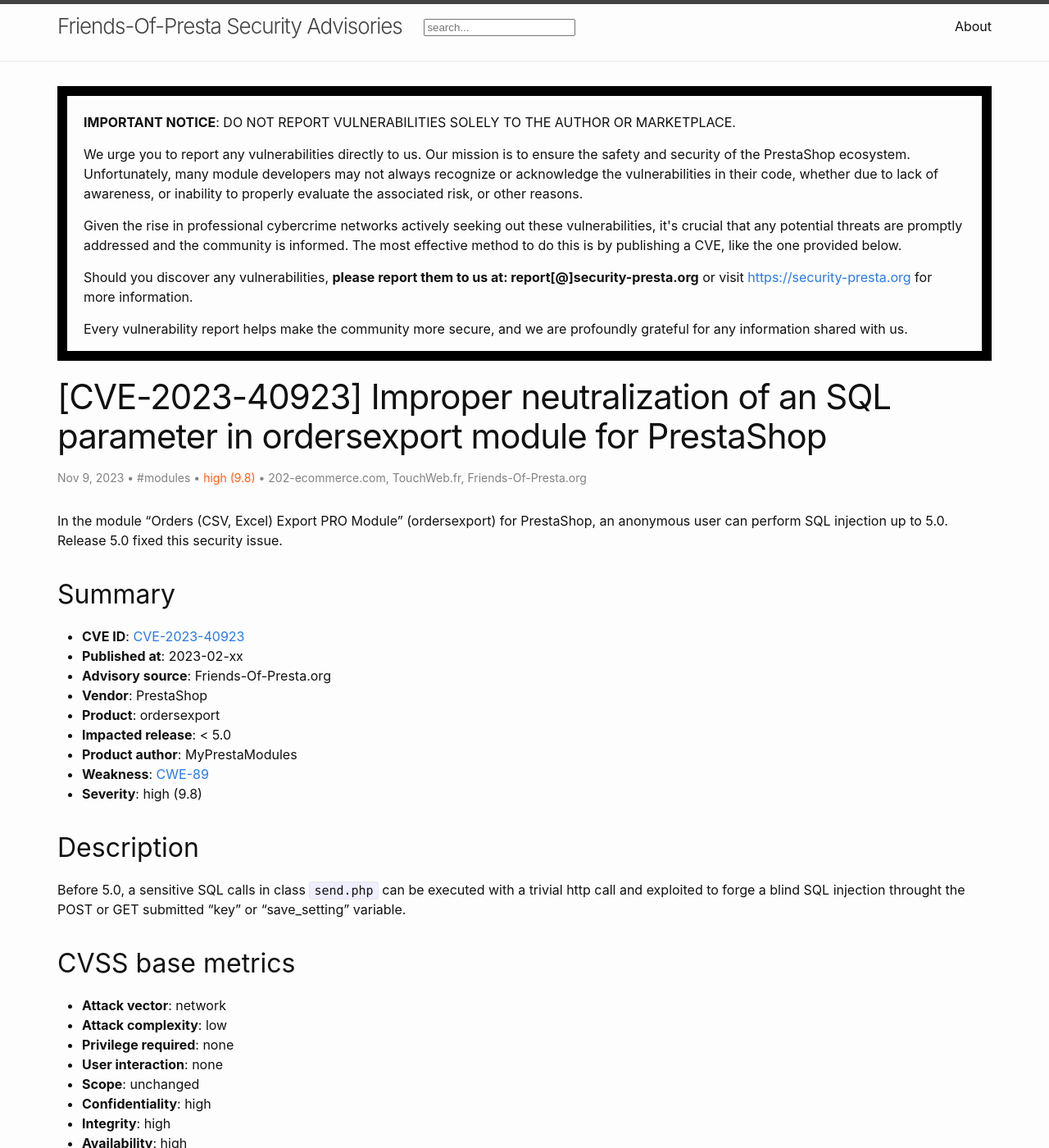
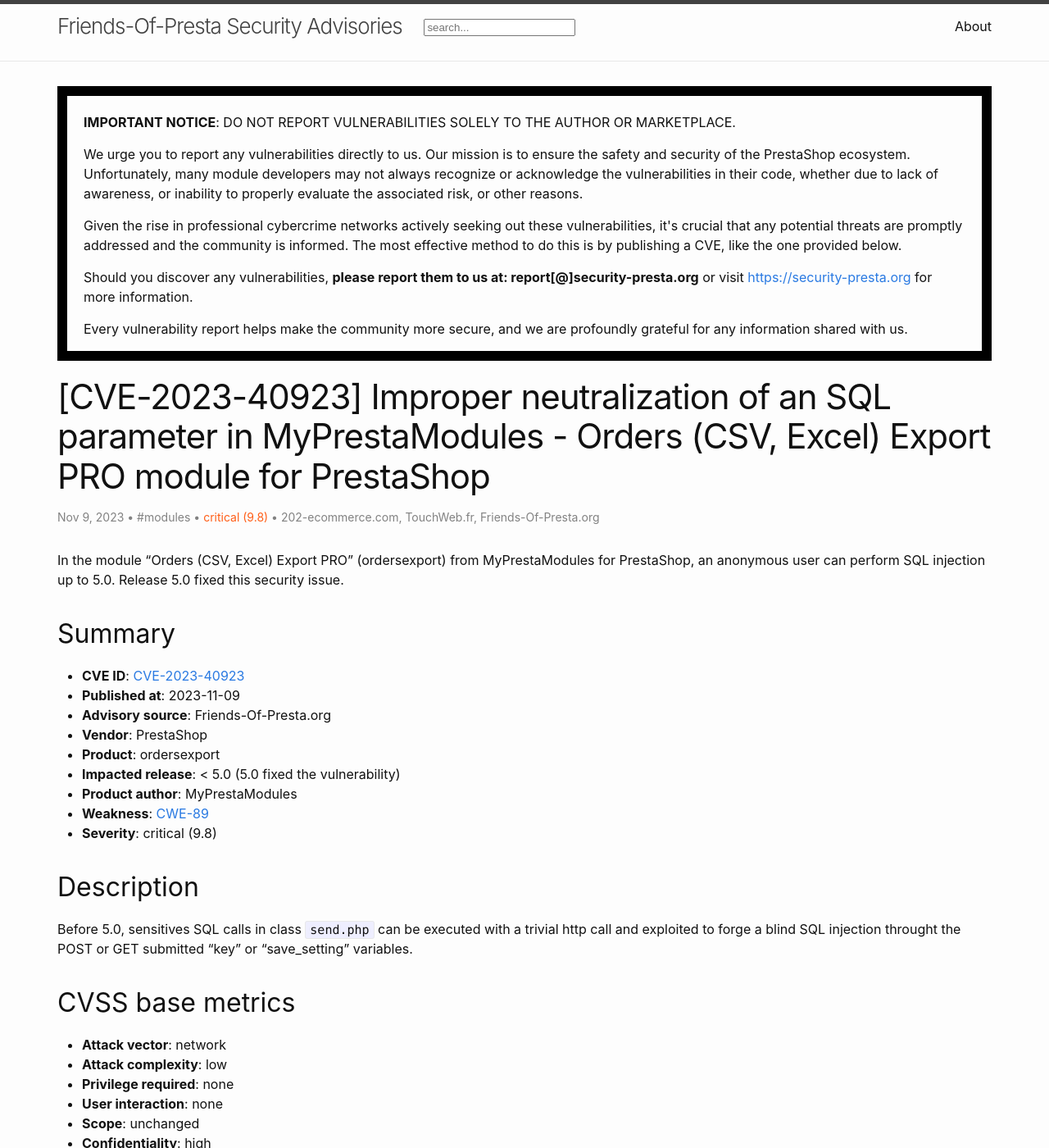
Before and after one commit to friends-of-presta/security-advisories, a Jekyll site: the page built from _posts/2023-11-09-ordersexport.md, in a window 1280 px wide and 1400 px high. Shown: the whole window at 82% size. Built offline with Jekyll 4.4.1, drawn with Linux system fonts in a browser that asks for light colours.

Commit message:
Update 2023-11-09-ordersexport.md

```diff
--- a/_posts/2023-11-09-ordersexport.md
+++ b/_posts/2023-11-09-ordersexport.md
@@ -1,32 +1,32 @@
 ---
 layout: post
-title: "[CVE-2023-40923] Improper neutralization of an SQL parameter in ordersexport module for PrestaShop"
+title: "[CVE-2023-40923] Improper neutralization of an SQL parameter in MyPrestaModules - Orders (CSV, Excel) Export PRO module for PrestaShop"
 categories: modules
 author:
 - 202-ecommerce.com
 - TouchWeb.fr
 - Friends-Of-Presta.org
 meta: "CVE,PrestaShop,ordersexport"
-severity: "high (9.8)"
+severity: "critical (9.8)"
 ---
 
-In the module "Orders (CSV, Excel) Export PRO Module" (ordersexport) for PrestaShop, an anonymous user can perform SQL injection up to 5.0. Release 5.0 fixed this security issue.
+In the module "Orders (CSV, Excel) Export PRO" (ordersexport) from MyPrestaModules for PrestaShop, an anonymous user can perform SQL injection up to 5.0. Release 5.0 fixed this security issue.
 
 ## Summary
 
 * **CVE ID**: [CVE-2023-40923](https://cve.mitre.org/cgi-bin/cvename.cgi?name=CVE-2023-40923)
-* **Published at**: 2023-02-xx
+* **Published at**: 2023-11-09
 * **Advisory source**: Friends-Of-Presta.org
 * **Vendor**: PrestaShop
 * **Product**: ordersexport
-* **Impacted release**: < 5.0
+* **Impacted release**: < 5.0 (5.0 fixed the vulnerability)
 * **Product author**: MyPrestaModules
 * **Weakness**: [CWE-89](https://cwe.mitre.org/data/definitions/89.html)
-* **Severity**: high (9.8)
+* **Severity**: critical (9.8)
 
 ## Description
 
-Before 5.0, a sensitive SQL calls in class `send.php` can be executed with a trivial http call and exploited to forge a blind SQL injection throught the POST or GET submitted "key" or "save_setting" variable.
+Before 5.0, sensitives SQL calls in class `send.php` can be executed with a trivial http call and exploited to forge a blind SQL injection throught the POST or GET submitted "key" or "save_setting" variables.
 
 
 ## CVSS base metrics
```
